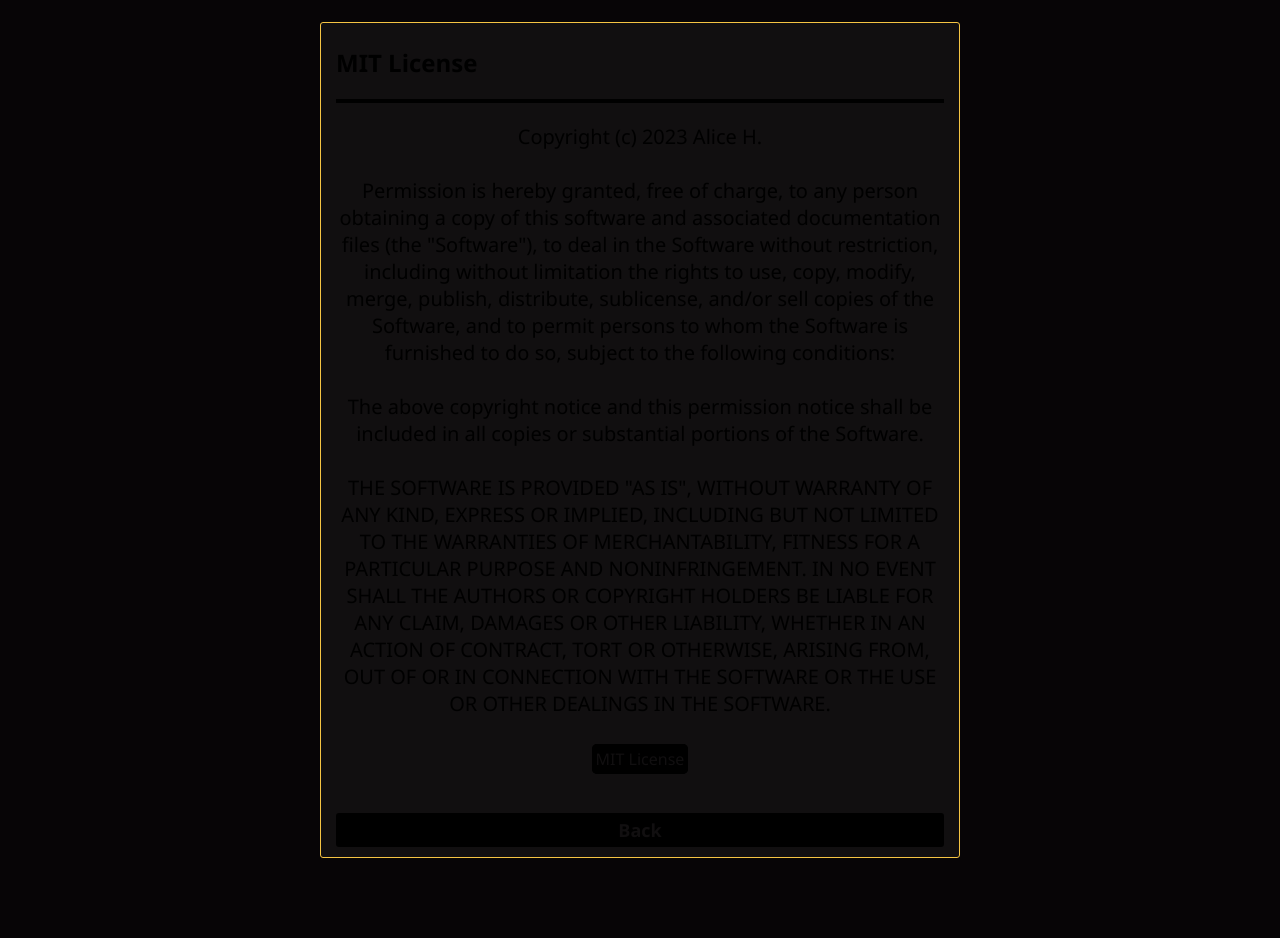
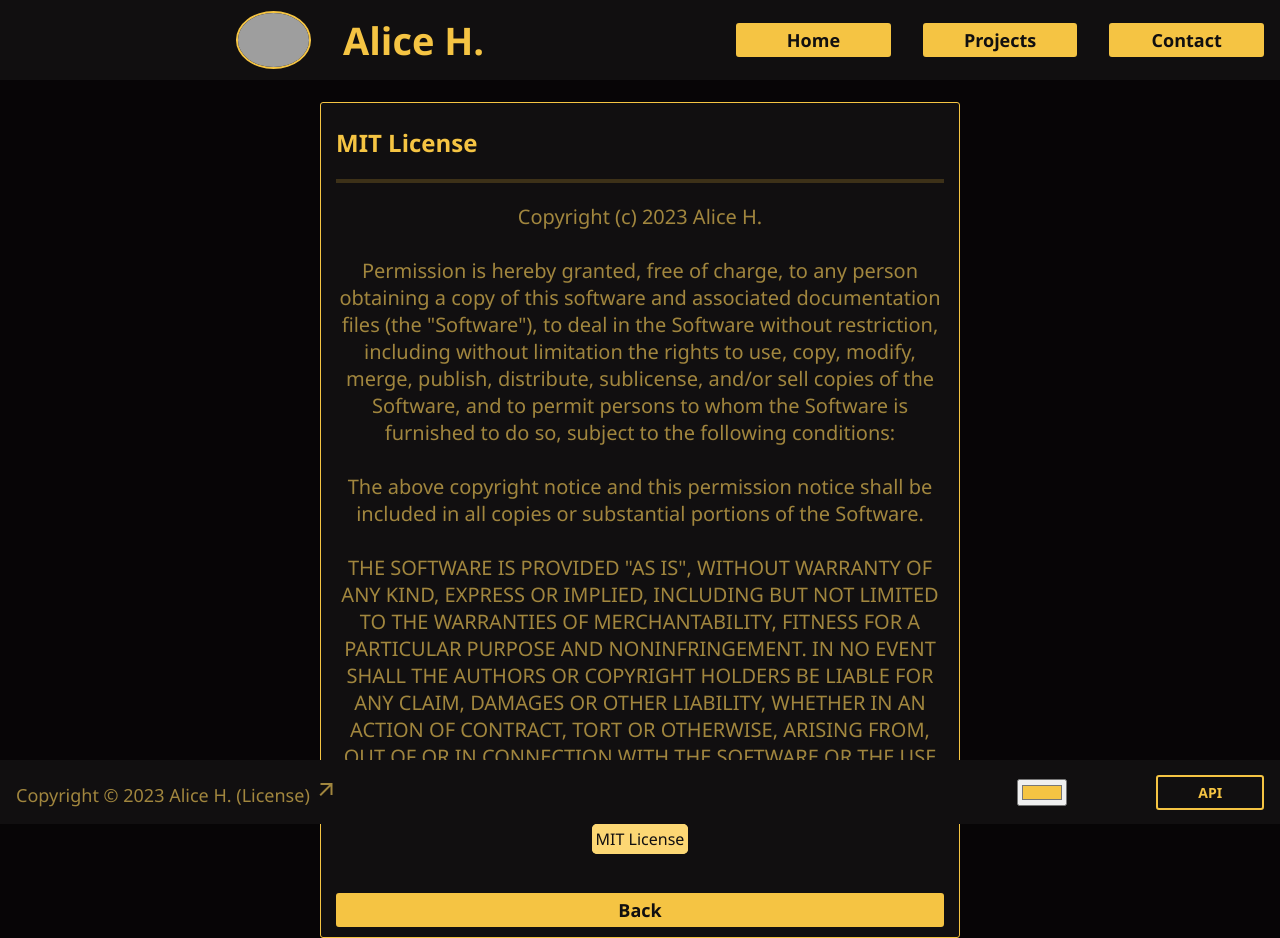
Before and after one commit to aisyshk/aisys, a plain HTML site: page license.html in a window 1280 px wide. Before the commit the page ends 858 px from the top, so only its background shows below. Drawn offline with nearby package versions, Linux system fonts and the light colour scheme; grey boxes are pictures that could not be loaded.

Commit message:
forgot about the license page

```diff
--- a/license.html
+++ b/license.html
@@ -5,10 +5,43 @@
     <title>aisys</title>
     <link rel="stylesheet" href="./css/style.css" />
     <link rel="icon" type="image/x-icon" href="https://avatars.githubusercontent.com/u/123821243?v=4" />
+    <link href="https://fonts.googleapis.com/icon?family=Material+Icons" rel="stylesheet">
+    <link rel="stylesheet" href="https://fonts.googleapis.com/css2?family=Material+Symbols+Outlined:opsz,wght,FILL,GRAD@48,400,0,0" />
     <meta charset="utf-8" />
     <meta http-equiv="X-UA-Compatible" content="ie-edge" />
 </head>
-<body>
+<body onload="forceChangeColor();">
+    <div class="nav nav-centered nav-dark">
+        <div class="nav-item" style="width: 55%;">
+            <div class="nav-info">
+                <img class="nav-profile" alt="profile_picture" src="https://avatars.githubusercontent.com/u/123821243?v=4" />
+                <h1 class="nav-name">Alice H.</h1>
+            </div>
+        </div>
+        <div class="nav-item" style="width: 12.25%;">
+            <a class="nav-button" href="./index.html">Home</a>
+        </div>
+        <div class="nav-item" style="width: 12.25%;">
+            <a class="nav-button" href="">Projects</a>
+        </div>
+        <!-- Dropdown Button
+        <div class="nav-item" style="width: 12.25%;">
+            <a class="nav-dropdown-button" onclick="showDropdown()">Services</a>
+            <div id="servicesDropdown" class="dropdown-content">
+                <hr />
+                <a class="nav-button-dark" href="./" target="_blank">
+                    Service 1
+                </a>
+                <a class="nav-button-dark" href="./" target="_blank">
+                    Service 2
+                </a>
+            </div>
+        </div>
+        Dropdown Button -->
+        <div class="nav-item" style="width: 12.25%;">
+            <a class="nav-button" href="./contact.html">Contact</a>
+        </div>
+    </div>
     <br />
     <main>
         <div class="section">
@@ -53,5 +86,24 @@
             <a class="nav-button" href="./index.html" target="_self">Back</a>
         </div>
     </main>
+    <footer>
+        <div class="nav nav-centered nav-dark">
+            <div class="nav-item footer-text" style="width: 90%;">
+                <a class="footer-text" href="./license.html">
+                    Copyright © 2023 Alice H. (License)
+                    <span class="material-symbols-outlined">
+                        arrow_outward
+                    </span>
+                </a>
+            </div>
+            <div class="nav-item" style="width: 10%;">
+                <input type="color" id="colorChanger" name="colorChanger" value="#f5c443" />
+            </div>
+            <div class="nav-item" style="width: 10%;">
+                <a class="footer-button" href="./api.html" target="_blank">API</a>
+            </div>
+        </div>
+    </footer>
+    <script src="./js/script.js"></script>
 </body>
 </html>
```
Also changed, not shown: contact.html (+9 -4 lines), index.html (+1 -1 lines), projects.html (+1 -1 lines).
